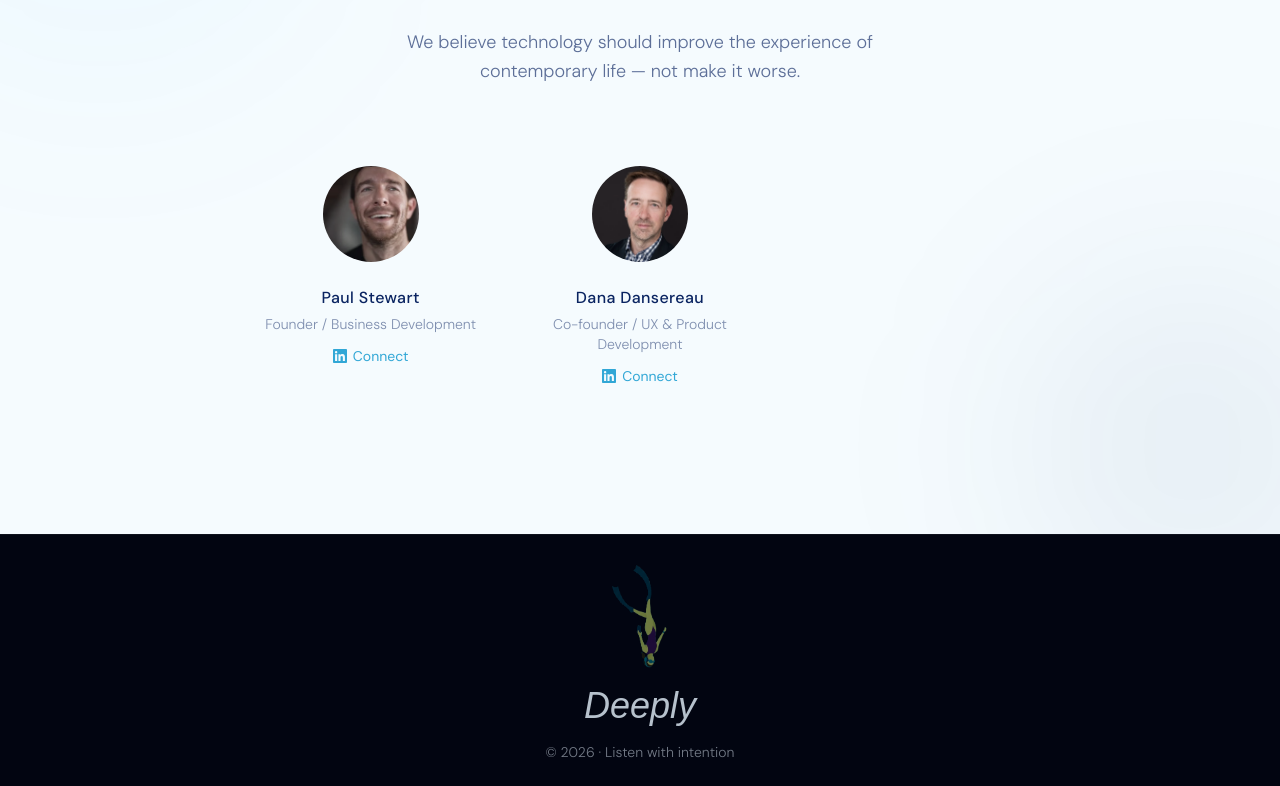
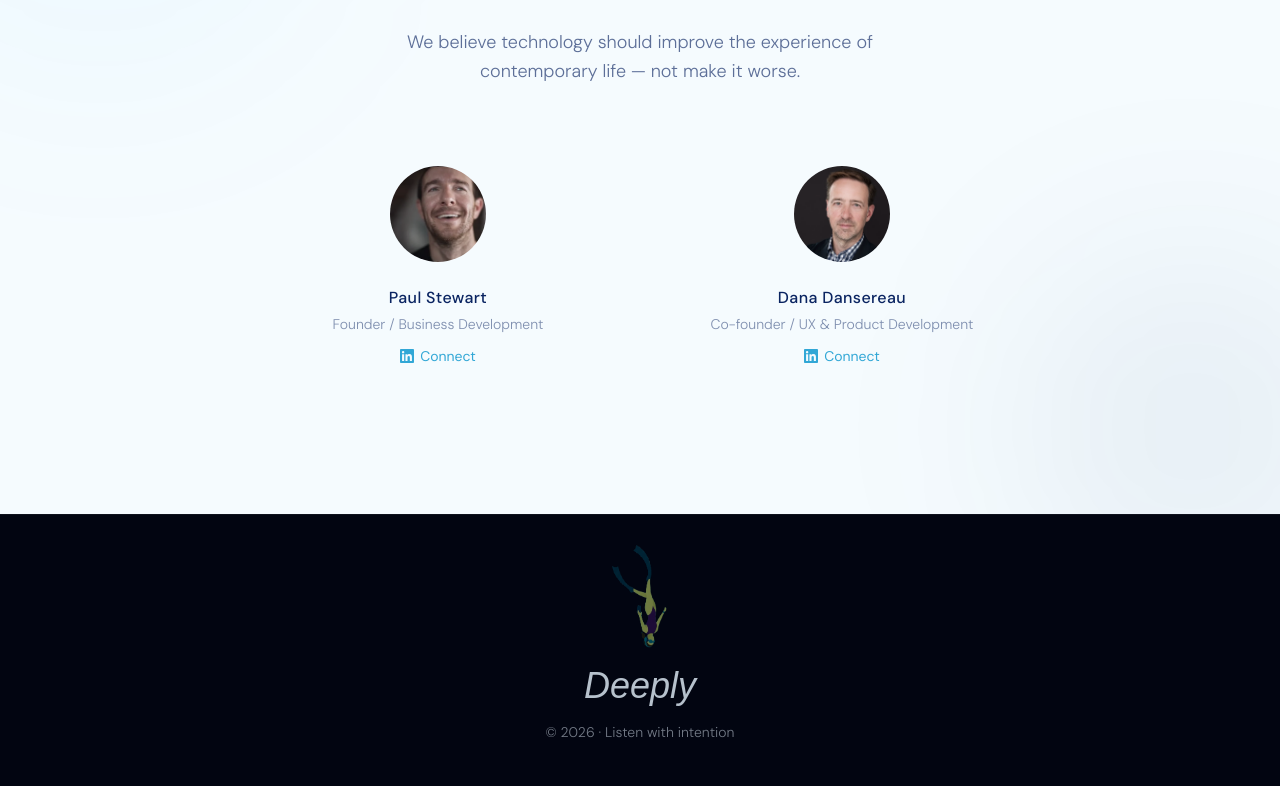
Before and after one commit to DeepPodAI/deeply-marketing, a Next.js app: page / in a window 1280 px wide. Shown: the part 3713-4499 px from the top of the page. Built offline with nearby package versions, Linux system fonts and the light colour scheme; no server answers; a web font is replaced by a local one.

Commit message:
fixed grid col

```diff
--- a/app/components/Team.tsx
+++ b/app/components/Team.tsx
@@ -45,7 +45,7 @@ export default function Team() {
         </p>
 
         {/* Team grid */}
-        <div className='grid md:grid-cols-3 gap-12 md:gap-10'>
+        <div className='grid md:grid-cols-2 gap-12 md:gap-10'>
           {members.map((member) => (
             <div key={member.name} className='group text-center'>
               <div className='relative w-24 h-24 mx-auto mb-6'>
```
